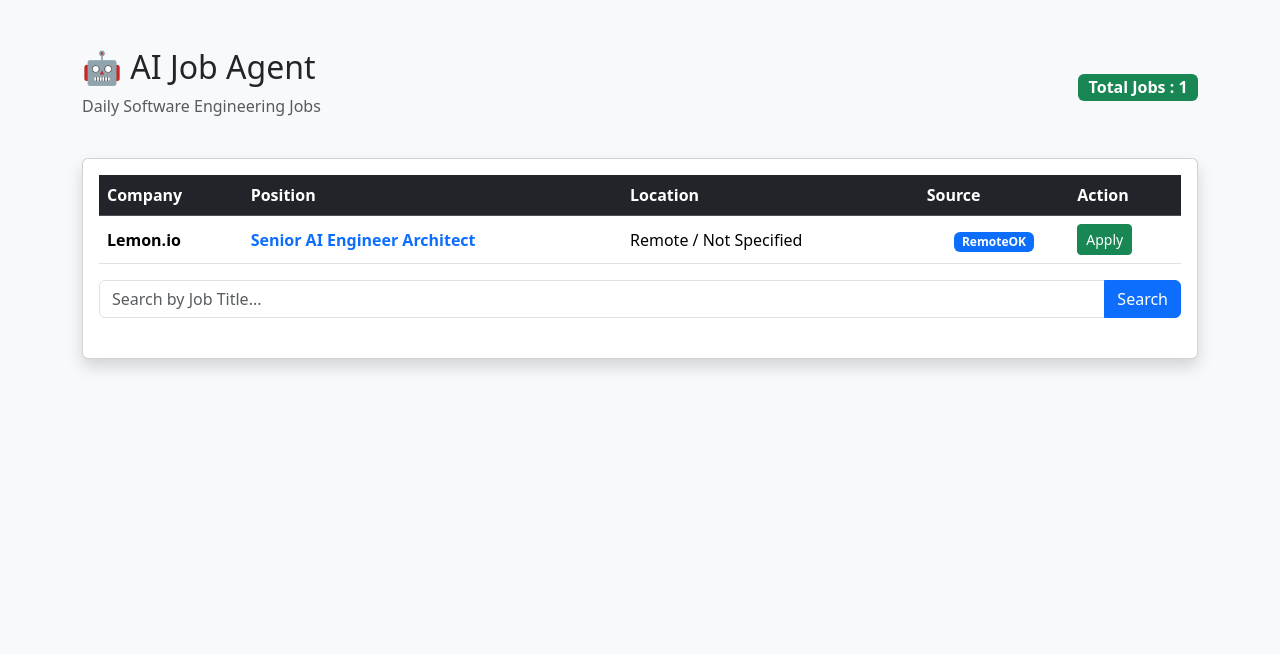
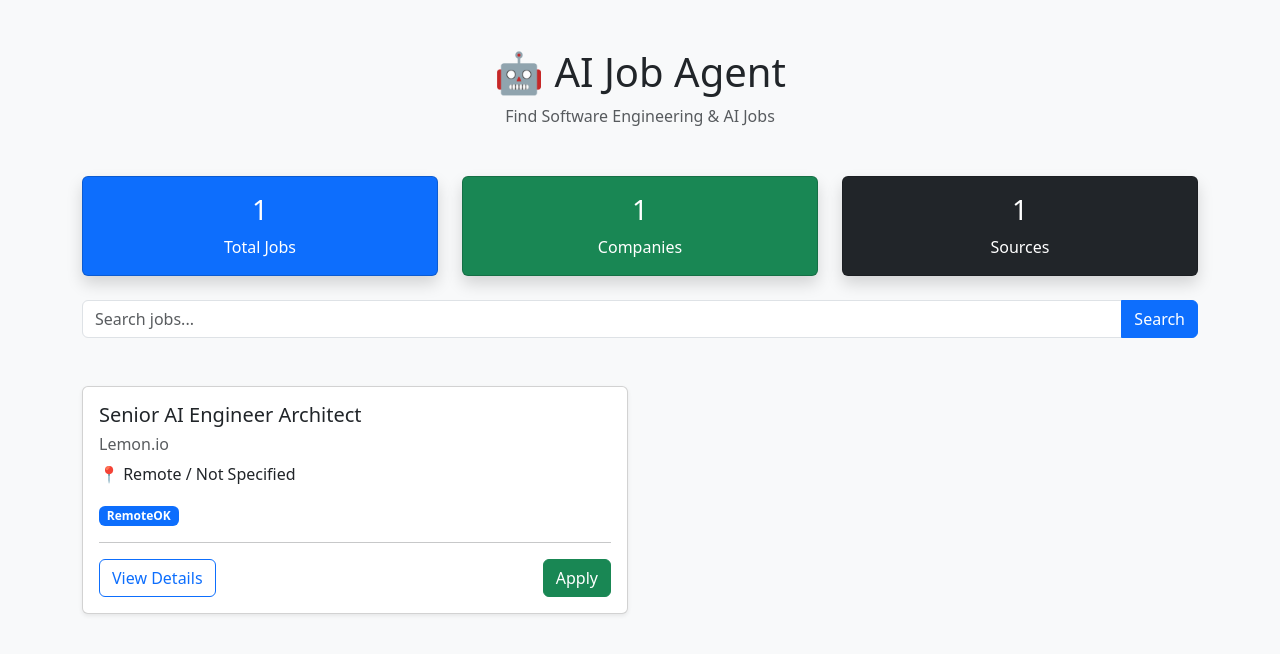
Before and after one commit to rajnagar07/job-agent, a Flask app: page / in a window 1280 px wide. Shown: the top 654 px of the page. Run offline with Flask 3, Linux system fonts and the light colour scheme.

Commit message:
Add job details page and improve dashboard UI

```diff
--- a/dashboard/app.py
+++ b/dashboard/app.py
@@ -24,16 +24,38 @@ def index():
         jobs = session.query(Job).all()
 
     total_jobs = len(jobs)
+    companies = len(set(job.company for job in jobs))
+
+    sources = len(set(job.source for job in jobs))
 
     session.close()
 
     return render_template(
         "index.html",
         jobs=jobs,
-        total_jobs=total_jobs
+        total_jobs=total_jobs,
+        companies=companies,
+        sources=sources,
+        search=search
 )
 
 
+@app.route("/job/<int:job_id>")
+def job_details(job_id):
+
+    session = SessionLocal()
+
+    job = session.query(Job).filter(Job.id == job_id).first()
+
+    session.close()
+
+    if not job:
+        return "Job Not Found", 404
+
+    return render_template(
+        "job_details.html",
+        job=job
+    )
 
 
 if __name__ == "__main__":
--- a/templates/index.html
+++ b/templates/index.html
@@ -14,103 +14,171 @@
 <div class="container py-5">
 
     <!-- Header -->
-        <div class="d-flex justify-content-between align-items-center mb-4">
 
-            <div>
-                <h2>🤖 AI Job Agent</h2>
-                <p class="text-muted">Daily Software Engineering Jobs</p>
+    <div class="text-center mb-5">
+
+        <h1>🤖 AI Job Agent</h1>
+        <p class="text-muted">
+            Find Software Engineering & AI Jobs
+        </p>
+
     </div>
 
-            <div>
-                <h4 class="badge bg-success fs-6">
-                    Total Jobs : {{ total_jobs }}
-                </h4>
+    <!-- Dashboard Cards -->
+
+    <div class="row mb-4">
+
+        <div class="col-md-4">
+
+            <div class="card text-white bg-primary shadow">
+
+                <div class="card-body text-center">
+
+                    <h3>{{ total_jobs }}</h3>
+
+                    <p class="mb-0">Total Jobs</p>
+
                 </div>
 
             </div>
 
-        <!-- Job Table -->
+        </div>
 
-        <div class="card shadow">
+        <div class="col-md-4">
 
-            <div class="card-body">
+            <div class="card text-white bg-success shadow">
 
-                {% if jobs %}
+                <div class="card-body text-center">
 
-                <table class="table table-hover align-middle">
+                    <h3>{{ companies }}</h3>
 
-                    <thead class="table-dark">
+                    <p class="mb-0">Companies</p>
 
-                        <tr>
+                </div>
 
-                            <th>Company</th>
-                            <th>Position</th>
-                            <th>Location</th>
-                            <th>Source</th>
-                            <th>Action</th>
+            </div>
 
+        </div>
 
-                        </tr>
+        <div class="col-md-4">
 
-                    </thead>
+            <div class="card text-white bg-dark shadow">
 
-                    <tbody>
+                <div class="card-body text-center">
 
-                        {% for job in jobs %}
+                    <h3>{{ sources }}</h3>
 
-                        <tr>
+                    <p class="mb-0">Sources</p>
 
-                            <td>
-                                <strong>{{ job.company }}</strong>
-                            </td>
+                </div>
 
-                            <td>
-                                <a href="{{ job.url }}" target="_blank" class="fw-semibold text-decoration-none">
-                                    {{ job.title }}
-                                </a>
-                            </td>
+            </div>
 
-                            <td>
-                                {{ job.location if job.location else "Remote / Not Specified" }}
-                            </td>
+        </div>
 
-                            <td class="text-center">
-                                <span class="badge bg-primary">
-                                    {{ job.source }}
-                                </span>
-                            </td>
+    </div>
 
-                            <td>
-                                <a href="{{ job.url }}" target="_blank" class="btn btn-success btn-sm">
-                                    Apply
-                                </a>
-                            </td>
+    <!-- Search -->
 
-                        </tr>
-                        {% endfor %}
-
-                    </tbody>
-
-                </table>
-                <form method="GET" class="mb-4">
+    <form method="GET" class="mb-5">
 
         <div class="input-group">
 
-                        <input type="text" class="form-control" placeholder="Search by Job Title..." name="search"
+            <input
+                type="text"
+                class="form-control"
+                placeholder="Search jobs..."
+                name="search"
                 value="{{ search }}">
 
             <button class="btn btn-primary">
+
                 Search
+
             </button>
 
         </div>
 
     </form>
+
+    <!-- Job Cards -->
+
+    <div class="row">
+
+    {% if jobs %}
+
+        {% for job in jobs %}
+
+        <div class="col-lg-6 mb-4">
+
+            <div class="card shadow-sm h-100">
+
+                <div class="card-body">
+
+                    <h5 class="card-title">
+
+                        {{ job.title }}
+
+                    </h5>
+
+                    <h6 class="text-muted">
+
+                        {{ job.company }}
+
+                    </h6>
+
+                    <p>
+
+                        📍 {{ job.location if job.location else "Remote / Not Specified" }}
+
+                    </p>
+
+                    <span class="badge bg-primary">
+
+                        {{ job.source }}
+
+                    </span>
+
+                    <hr>
+
+                    <div class="d-flex justify-content-between">
+
+                        <a
+                        href="/job/{{ job.id }}"
+                        class="btn btn-outline-primary">
+
+                        View Details
+
+                        </a>
+
+                        <a
+                            href="{{ job.url }}"
+                            target="_blank"
+                            class="btn btn-success">
+
+                            Apply
+
+                        </a>
+
+                    </div>
+
+                </div>
+
+            </div>
+
+        </div>
+
+        {% endfor %}
+
     {% else %}
+
+        <div class="col-12">
 
             <div class="alert alert-warning">
 
                 No jobs found.
+
+            </div>
 
         </div>
 
@@ -120,8 +188,6 @@
 
 </div>
 
-    </div>
-
 </body>
 
 </html>
```
Also changed, not shown: templates/job_details.html (added, +102 -0 lines). Lines whose indentation alone changed are shown as unchanged.
